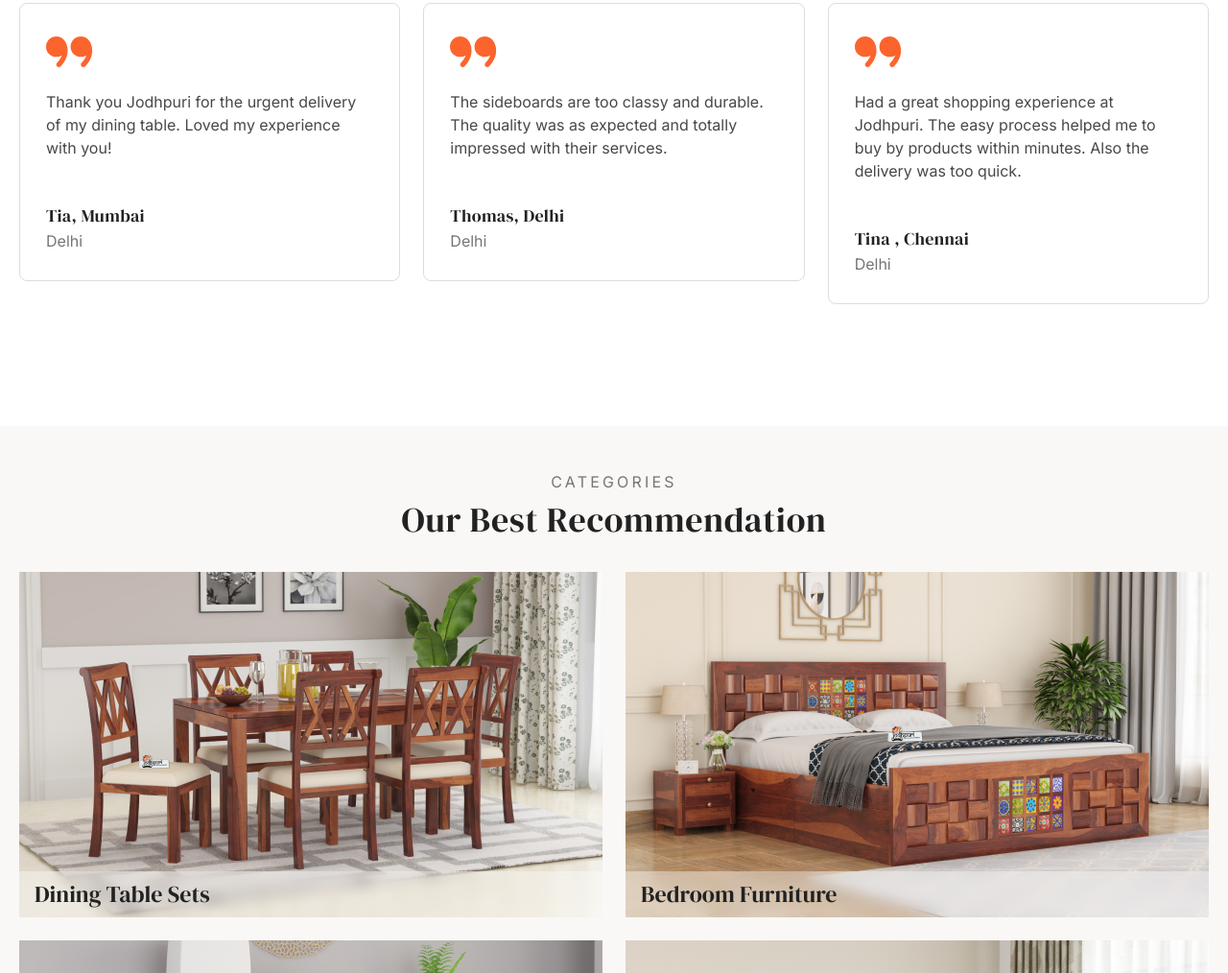
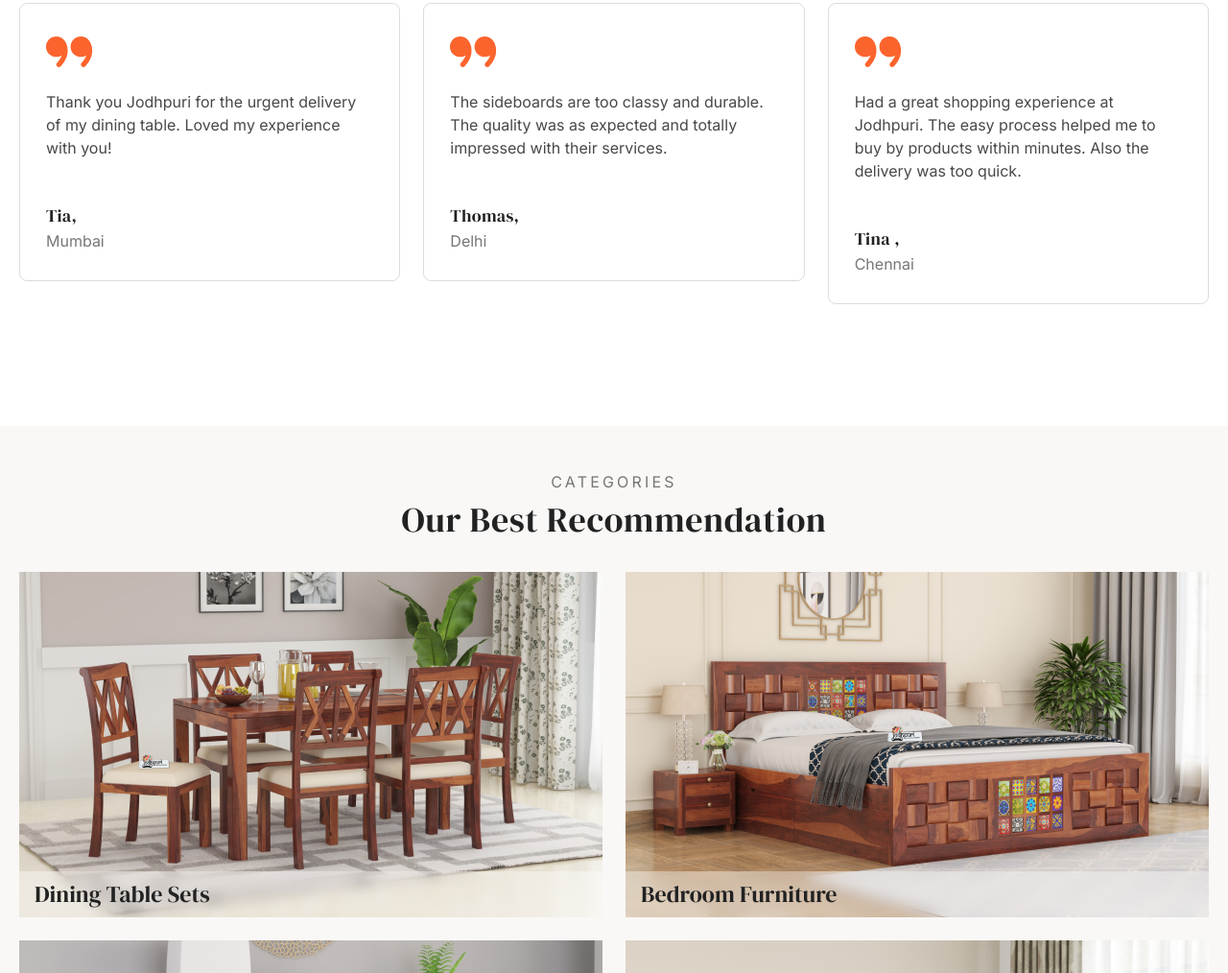
Before and after one commit to MicroClick22/Jodhpuri_Furniture-Pune, a plain HTML site: page index.html in a window 1280 px wide. Shown: the part 2156-3170 px from the top of the page at 96% size. Drawn offline with nearby package versions, Linux system fonts and the light colour scheme.

Commit message:
Update index.html

```diff
--- a/index.html
+++ b/index.html
@@ -250,8 +250,8 @@ j=d.createElement(s),dl=l!='dataLayer'?'&l='+l:'';j.async=true;j.src=
                      <img src="images/qoute.svg" alt="">
                      <p>Thank you Jodhpuri for the urgent delivery of my dining table. Loved my experience with you!
                      </p>
-                     <h3>Tia, Mumbai</h3>
-                     <h4>Delhi</h4>
+                     <h3>Tia,</h3>
+                     <h4>Mumbai</h4>
                   </div>
                </div>
                <div class="col-lg-4">
@@ -259,7 +259,7 @@ j=d.createElement(s),dl=l!='dataLayer'?'&l='+l:'';j.async=true;j.src=
                      <img src="images/qoute.svg" alt="">
                      <p>The sideboards are too classy and durable. The quality was as expected and totally impressed with their services.
                      </p>
-                     <h3>Thomas, Delhi</h3>
+                     <h3>Thomas,</h3>
                      <h4>Delhi</h4>
                   </div>
                </div>
@@ -268,8 +268,8 @@ j=d.createElement(s),dl=l!='dataLayer'?'&l='+l:'';j.async=true;j.src=
                      <img src="images/qoute.svg" alt="">
                      <p>Had a great shopping experience at Jodhpuri. The easy process helped me to buy by products within minutes. Also the delivery was too quick.
                      </p>
-                     <h3>Tina , Chennai</h3>
-                     <h4>Delhi</h4>
+                     <h3>Tina , </h3>
+                     <h4>Chennai</h4>
                   </div>
                </div>
             </div>
```
